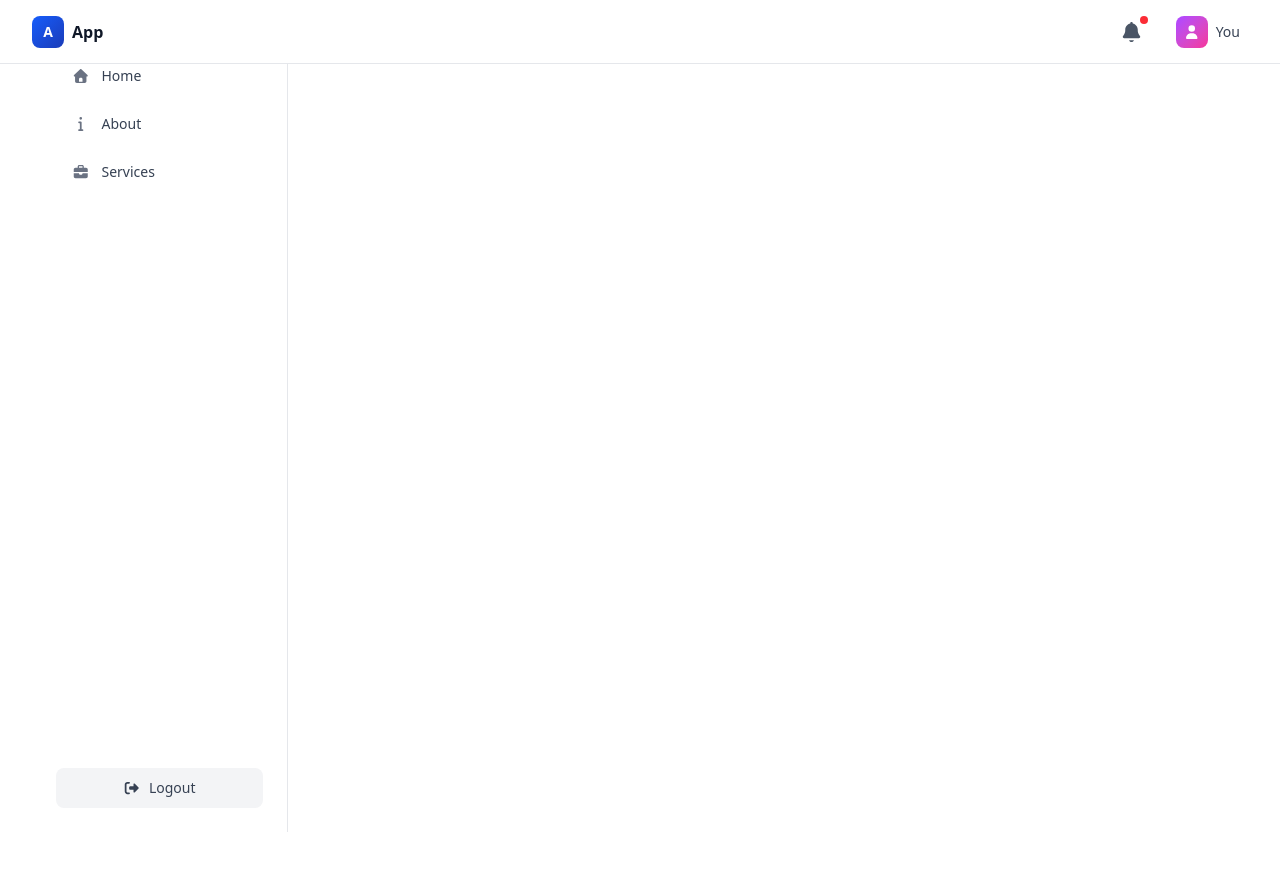
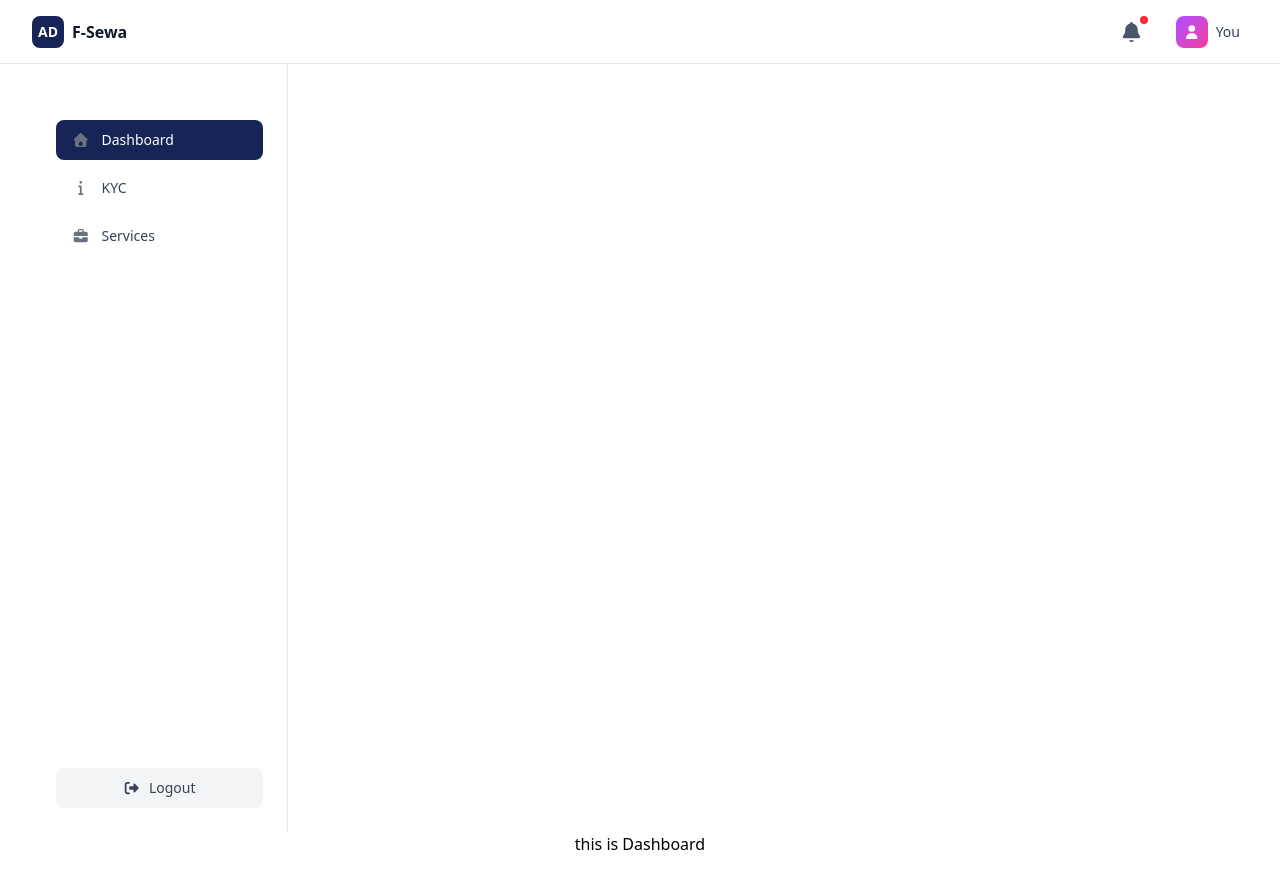
Before and after one commit to aaryae/DPS-Frontend, a React (Vite) app: page / in a window 1280 px wide. Before the commit the page ends 864 px from the top, so only its background shows below. Built offline with nearby package versions, Linux system fonts and the light colour scheme.

Commit message:
feat: added react router dom and fixed sidebar issue

```diff
--- a/package.json
+++ b/package.json
@@ -20,6 +20,7 @@
     "@tailwindcss/vite": "^4.1.13",
     "react": "^19.1.1",
     "react-dom": "^19.1.1",
+    "react-router-dom": "^7.9.5",
     "tailwindcss": "^4.1.13"
   },
   "devDependencies": {
--- a/src/App.tsx
+++ b/src/App.tsx
@@ -1,15 +1,30 @@
-import Header from '@ui/landing/organisms/Header'
-import Sidebar from '@ui/landing/organisms/Sidebar'
-import { useState } from 'react'
-import './App.css'
+import Template from '@ui/landing/templates/Template';
+import Dashboard from '@ui/user/pages/Dashboard';
+import KYC from '@ui/user/pages/KYC';
+import { createBrowserRouter, RouterProvider } from 'react-router-dom';
+import './App.css';
 
 function App() {
-    const [sidebarOpen, setSidebarOpen] = useState(false)
+
+
+    const router = createBrowserRouter([
+  {
+    path: '/',
+    element: <Template />,
+    children: [
+      { index: true, element: <Dashboard /> },
+      { path: '/kyc', element: <KYC /> },
+    ]
+  },
+
+]);
 
   return (
     <>
-    <Header onMenuToggle={() => setSidebarOpen(!sidebarOpen)} />
-      <Sidebar isOpen={sidebarOpen} onClose={() => setSidebarOpen(true)} />
+
+          <RouterProvider router={router} />
+
+
     </>
   )
 }
--- a/src/data/navItems.data.ts
+++ b/src/data/navItems.data.ts
@@ -1,7 +1,7 @@
 import { faBriefcase, faHome, faInfo } from "@fortawesome/free-solid-svg-icons";
 
  export const  navItems = [
-    { label: 'Home', icon: faHome, href: '/' },
-    { label: 'About', icon: faInfo, href: '/about' },
+    { label: 'Dashboard', icon: faHome, href: '/' },
+    { label: 'KYC', icon: faInfo, href: '/kyc' },
     { label: 'Services', icon: faBriefcase, href: '/services' },
   ]
--- a/src/ui/common/atoms/Logo.tsx
+++ b/src/ui/common/atoms/Logo.tsx
@@ -2,10 +2,10 @@
 
 const Logo = () => (
   <div className="flex items-center gap-2">
-    <div className="w-8 h-8 bg-gradient-to-br from-blue-600 to-blue-800 rounded-lg flex items-center justify-center">
-      <span className="text-white font-bold text-sm">A</span>
+    <div className="w-8 h-8 bg-blue-950 rounded-lg flex items-center justify-center">
+      <span className="text-white font-bold text-sm">AD</span>
     </div>
-    <span className="font-semibold text-gray-900 hidden sm:inline">App</span>
+    <span className="font-semibold text-gray-900 hidden sm:inline">F-Sewa</span>
   </div>
 )
 
--- a/src/ui/landing/organisms/Sidebar.tsx
+++ b/src/ui/landing/organisms/Sidebar.tsx
@@ -2,6 +2,10 @@ import { navItems } from "@data/navItems.data";
 import { faSignOutAlt } from "@fortawesome/free-solid-svg-icons";
 import { FontAwesomeIcon } from "@fortawesome/react-fontawesome";
 import Logo from "@ui/common/atoms/Logo";
+import { NavLink } from "react-router-dom";
+
+
+
 const Sidebar = ({ isOpen, onClose }:{isOpen:boolean,onClose:()=>void}) => {
 
   return (
@@ -9,14 +13,14 @@ const Sidebar = ({ isOpen, onClose }:{isOpen:boolean,onClose:()=>void}) => {
       {/* Mobile overlay */}
       {isOpen && (
         <div
-          className="fixed inset-0 bg-black bg-opacity-50 z-30 lg:hidden"
+          className="fixed inset-0 bg-[#00000054] bg-opacity-50 z-30 lg:hidden"
           onClick={onClose}
         ></div>
       )}
 
       {/* Sidebar */}
       <aside
-        className={`fixed left-0 top-0 h-screen w-64 bg-white border-r border-gray-200 z-50 transition-transform duration-300 ease-in-out pt-16 lg:pt-0 lg:translate-x-0 ${
+        className={`fixed left-0 top-0 h-screen w-64 bg-white border-r border-gray-200 z-50 transition-transform duration-300 ease-in-out  lg:pt-0 lg:translate-x-0 ${
           isOpen ? 'translate-x-0' : '-translate-x-full'
         } lg:static lg:z-auto`}
       >
@@ -27,16 +31,25 @@ const Sidebar = ({ isOpen, onClose }:{isOpen:boolean,onClose:()=>void}) => {
           </div>
 
           {/* Navigation */}
-          <nav className="flex-1 space-y-2">
+          {/* className="flex-1 space-y-2"  */}
+          <nav className={`flex-1 space-y-2 ${isOpen? "":"pt-16"}`} >
             {navItems.map((item) => (
-              <a
-                key={item.label}
-                href={item.href}
-                className="flex items-center gap-3 px-4 py-2.5 text-gray-700 hover:bg-gray-100 rounded-lg transition-colors font-medium text-sm group"
-              >
-                <FontAwesomeIcon icon={item.icon} className="text-gray-500 group-hover:text-gray-700" />
-                {item.label}
-              </a>
+                <NavLink
+          key={item.label}
+          to={item.href}
+          className={({ isActive }) =>
+            `
+           ${isActive ? 'bg-blue-950 text-white ' : 'text-gray-700 hover:bg-gray-50'}
+          flex items-center gap-3 px-4 py-2.5 rounded-lg font-medium text-sm transition-colors group
+           `
+          }
+        >
+          <FontAwesomeIcon
+            icon={item.icon}
+            className="text-gray-500 group-hover:text-gray-700"
+          />
+          {item.label}
+        </NavLink>
             ))}
           </nav>
 
--- /dev/null
+++ b/src/ui/landing/templates/Template.tsx
@@ -0,0 +1,21 @@
+
+import { useState } from "react"
+import { Outlet } from "react-router-dom"
+import Header from "../organisms/Header"
+import Sidebar from "../organisms/Sidebar"
+
+const Template = () => {
+
+        const [sidebarOpen, setSidebarOpen] = useState(false)
+
+
+    return (
+        <>
+        <Header onMenuToggle={() => setSidebarOpen(!sidebarOpen)} />
+        <Sidebar isOpen={sidebarOpen} onClose={() => setSidebarOpen(!sidebarOpen)} />
+        <Outlet/>
+        </>
+    )
+}
+
+export default Template
--- /dev/null
+++ b/src/ui/user/pages/Dashboard.tsx
@@ -0,0 +1,10 @@
+
+const Dashboard = () => {
+  return (
+    <div>
+      this is Dashboard
+    </div>
+  )
+}
+
+export default Dashboard
--- /dev/null
+++ b/src/ui/user/pages/KYC.tsx
@@ -0,0 +1,10 @@
+
+const KYC = () => {
+  return (
+    <div>
+      this is verification
+    </div>
+  )
+}
+
+export default KYC
```
Also changed, not shown: 1 other file (tests, documents, lock files or other folders).
